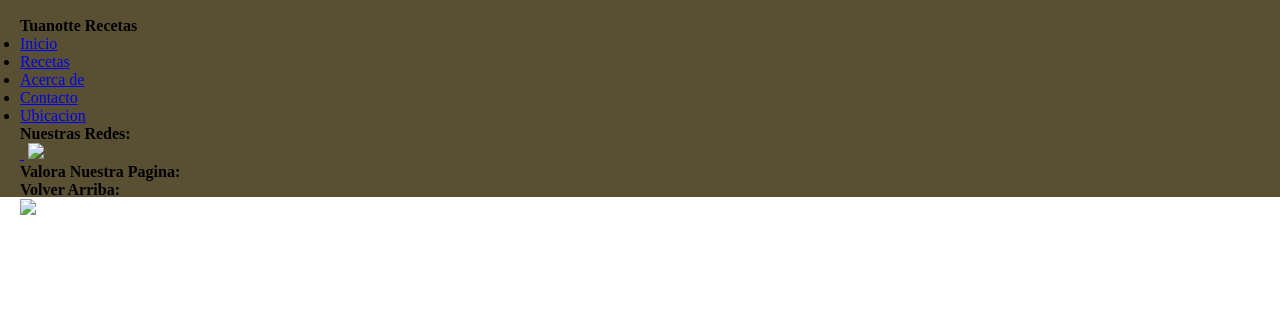
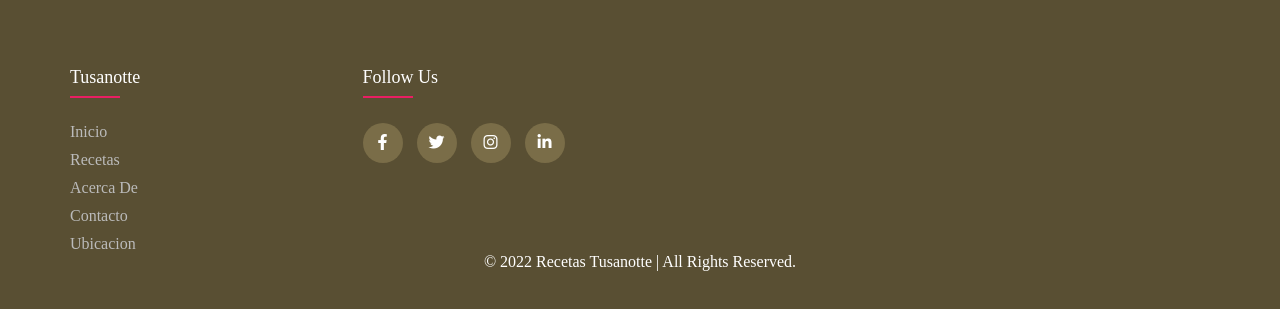
Before and after one commit to JonathanIBravo/RecetasTusanotte-BravoJonathan, a plain HTML site: page index.html in a window 1280 px wide. Shown: the part 2628-2937 px from the top of the page. Before the commit the page ends 2847 px from the top, so only its background shows below. Drawn offline with Linux system fonts and the light colour scheme.

Commit message:
modificaciones en el footer

```diff
--- a/css/style.css
+++ b/css/style.css
@@ -332,57 +332,80 @@ main{
 
 /*--------------FOOTER------------------*/
 
-footer{
-    background-color: #594f33;
-    width: 100%;
-    height: 200px;
-    padding: 20px;
-    display: flex;
-    flex-direction: column;
+.container{
+	max-width: 1170px;
+	margin:auto;
 }
-.iconos-redes{
-    display: flex;
-    justify-content: center;
-    align-items: center;
+.row{
+	display: flex;
+	flex-wrap: wrap;
 }
-.iconos-redes a img{
-    font-size: 50px;
-    margin: 10px ;
+ul{
+	list-style: none;
 }
-.menu ul{
-    display: flex;
-    justify-content: center;
-    align-items: center;
+.footer{
+	background-color: #594f33;
+    padding: 70px 0;
 }
-.menu li{
-    list-style: none ;
+.footer-col{
+    width: 25%;
+    padding: 0 15px;
 }
-.menu ul li a{
-    text-decoration: none;
-    text-decoration: dotted;
-    font-family: 'Montserrat', sans-serif;
-    color:black;
-    margin: 10px;
-    font-size: 25px;
-    text-transform: uppercase;
+.footer-col h4{
+	font-size: 18px;
+	color: #ffffff;
+	text-transform: capitalize;
+	margin-bottom: 35px;
+	font-weight: 500;
+	position: relative;
 }
-footer p{
+.footer-col h4::before{
+	content: '';
+	position: absolute;
+	left:0;
+	bottom: -10px;
+	background-color: #e91e63;
+	height: 2px;
+	box-sizing: border-box;
+	width: 50px;
+}
+.footer-col ul li:not(:last-child){
+	margin-bottom: 10px;
+}
+.footer-col ul li a{
+	font-size: 16px;
+	text-transform: capitalize;
+	color: #ffffff;
+	text-decoration: none;
+	font-weight: 300;
+	color: #bbbbbb;
+	display: block;
+	transition: all 0.3s ease;
+}
+.footer-col ul li a:hover{
+	color: #ffffff;
+	padding-left: 8px;
+}
+.footer-col .social-links a{
+	display: inline-block;
+	height: 40px;
+	width: 40px;
+	background-color:#7A6D48;
+	margin:0 10px 10px 0;
+	text-align: center;
+	line-height: 40px;
+	border-radius: 50%;
+	color: #ffffff;
+	transition: all 0.5s ease;
+}
+.footer-col .social-links a:hover{
+	color: #594f33;
+	background-color: #ffffff;
+}
+.footer p{
     text-align: center;
-    margin-top: 15px;
-    margin-bottom: 10px;
-    font-size: 15px;
+    color: white;
 }
-
-.segundo__h2{
-    color: white;
-    font-size: 60px;
-    font-family: 'Montserrat', sans-serif;
-    border: 2px solid white;
-    padding: 10px 5px 10px 5px;
-}
-
-
-
 /*--------------FOOTER------------------*/
 
 
@@ -482,6 +505,18 @@ footer p{
 }
 /*footer*/
 
+@media screen and (max-width: 767px){
+    .footer-col{
+        width: 50%;
+        margin-bottom: 30px;
+    }
+}
+@media(max-width: 574px){
+    .footer-col{
+    width: 100%;
+}
+}
+
 /*contacto*/
 @media screen and (max-width: 920px) {
     .grid-contacto{
--- a/index.html
+++ b/index.html
@@ -5,6 +5,7 @@
     <meta http-equiv="X-UA-Compatible" content="IE=edge">
     <meta name="viewport" content="width=device-width, initial-scale=1.0">
     <link rel="stylesheet" href="css/style.css">
+    <link rel="stylesheet" type="text/css" href="https://cdnjs.cloudflare.com/ajax/libs/font-awesome/6.2.0/css/all.min.css">
     <title>Tuanotte Resto</title>
 
 </head>
@@ -85,10 +86,12 @@
             </div>
         </section>
     </main>
-    <footer>
-        <div>
-            <h4>Tuanotte Recetas</h4>
-            <ul >
+    <footer class="footer">
+        <div class="container">
+            <div class="row">
+                <div class="footer-col">
+                    <h4>Tusanotte</h4>
+                    <ul>
                         <li><a href="./index.html">Inicio</a></li>
                         <li><a href="./pages/recetas.html">Recetas</a></li>
                         <li><a href="./pages/acercade.html">Acerca de</a></li>
@@ -96,19 +99,18 @@
                         <li><a href="./pages/ubicacion.html">Ubicacion</a></li>
                     </ul>
                 </div>
-        <div>
-            <h4>Nuestras Redes:</h4>
-            <a href="https://www.instagram.com"><img src=""</a>
-            <a href="https://www.twitter.com"><img src="""></a>
-            <a href="https://www.facebook.com"><img src="../img/facebokmini.png"></a>
+                <div class="footer-col">
+                    <h4>follow us</h4>
+                    <div class="social-links">
+                        <a href="https://www.facebook.com"><i class="fab fa-facebook-f"></i></a>
+                        <a href="https://www.twitter.com"><i class="fab fa-twitter"></i></a>
+                        <a href="https://www.instagram.com"><i class="fab fa-instagram"></i></a>
+                        <a href="https://www.linkedin.com/"><i class="fab fa-linkedin-in"></i></a>
                     </div>
-        <div>
-            <h4>Valora Nuestra Pagina:</h4>
                 </div>
-        <div>
-            <h4>Volver Arriba:</h4>
-            <a href="#volverArriba"><img src="./img/flecha.png"></a>
             </div>
+        </div>
+        <p>© 2022 Recetas Tusanotte | All Rights Reserved.</p>
     </footer>
 </body>
 </html>
```
Lines whose indentation alone changed are shown as unchanged.
